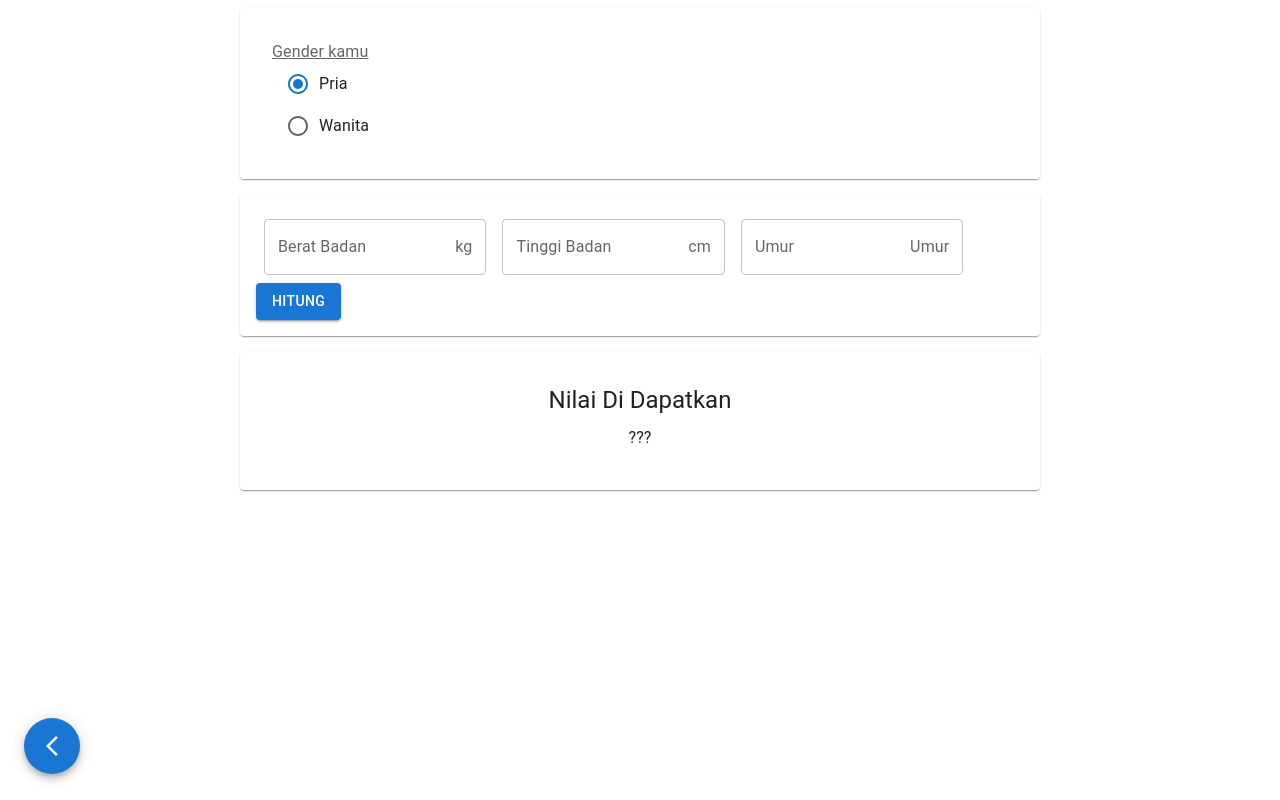
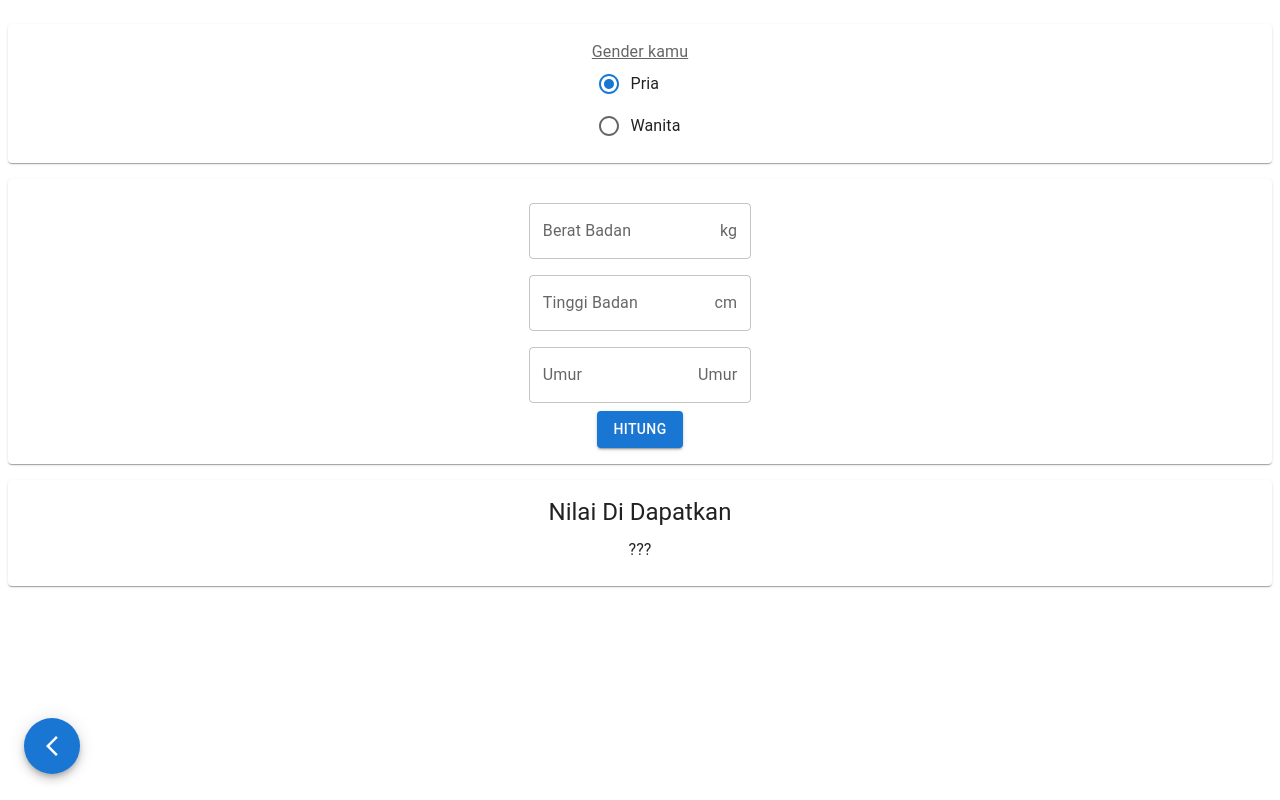
Before and after one commit to radjikinseptiawan/health_and_care, a React (Vite) app: page /CalorieCalc in a window 1280 px wide. Built offline with nearby package versions, Linux system fonts and the light colour scheme.

Commit message:
update a Bassal Metabolic Rate

```diff
--- a/src/component/CalculatorCalorie/index.tsx
+++ b/src/component/CalculatorCalorie/index.tsx
@@ -1,7 +1,7 @@
 /* eslint-disable @typescript-eslint/no-explicit-any */
 import { Box, Button, FormControl, FormControlLabel, FormLabel, InputAdornment, Paper, Radio, RadioGroup, Skeleton, TextField, Typography } from "@mui/material";
 import React, { useEffect, useState } from "react";
-
+import AOS from 'aos'
 
 export default function SetGender() {
     const [isMan,setIsMan] = useState(true)
@@ -10,6 +10,16 @@ export default function SetGender() {
     const [age,setAge] = useState<number | any>()
     const [result,setResult] = useState<number | string>('???')
     const [pending,setPending] = useState<boolean>(false)
+
+    useEffect(()=>{
+        AOS.init({
+            duration:800,
+            offset:100,
+            easing:'ease-in-out',
+            once:false
+        })
+    })
+
 
     useEffect(()=>{
         setTimeout(()=>{
@@ -61,8 +71,8 @@ export default function SetGender() {
 
     return (
     <>
-        <Box sx={{mx:'auto', width:800}}>
-        <Paper sx={{p:4}}>
+        <Box sx={{mx:'auto'}}>
+        <Paper sx={{p:2,mt:3,textAlign:"center"}} data-aos="fade-down">
         <FormControl>
             <FormLabel sx={{textDecoration:"underline"}}>Gender kamu</FormLabel>
             <RadioGroup
@@ -77,7 +87,7 @@ export default function SetGender() {
         </FormControl>
         </Paper>
 
-        <Paper sx={{mt:2,p:2}}>
+        <Paper sx={{mt:2,p:2,textAlign:"center"}} data-aos="fade-down">
             <TextField
             label="Berat Badan"
             id="Berat-Badan"
@@ -95,7 +105,7 @@ export default function SetGender() {
                 }
             }}
             ></TextField>
-
+            <br/>
             <TextField
             label="Tinggi Badan"
             id="Tinggi-Badan"
@@ -113,7 +123,7 @@ export default function SetGender() {
                 }
             }}
             ></TextField>
-
+            <br/>
             <TextField
             value={age}
             label="Umur"
@@ -135,7 +145,7 @@ export default function SetGender() {
         <Button variant="contained" color="primary" onClick={()=> chooseMode(weightBody,heightBody,age)}>Hitung</Button>
         </Paper>
 
-        <Paper sx={{p:4,mt:2,display:'flex',justifyContent:"center",alignItems:'center',flexDirection:"column"}}>
+        <Paper sx={{p:2,textAlign:"center",mt:2}} data-aos="fade-down">
            {pending ? <Typography variant="h5" gutterBottom>Menghitung...</Typography>: <Typography variant="h5" gutterBottom>
             Nilai Di Dapatkan</Typography>}
             {
```
